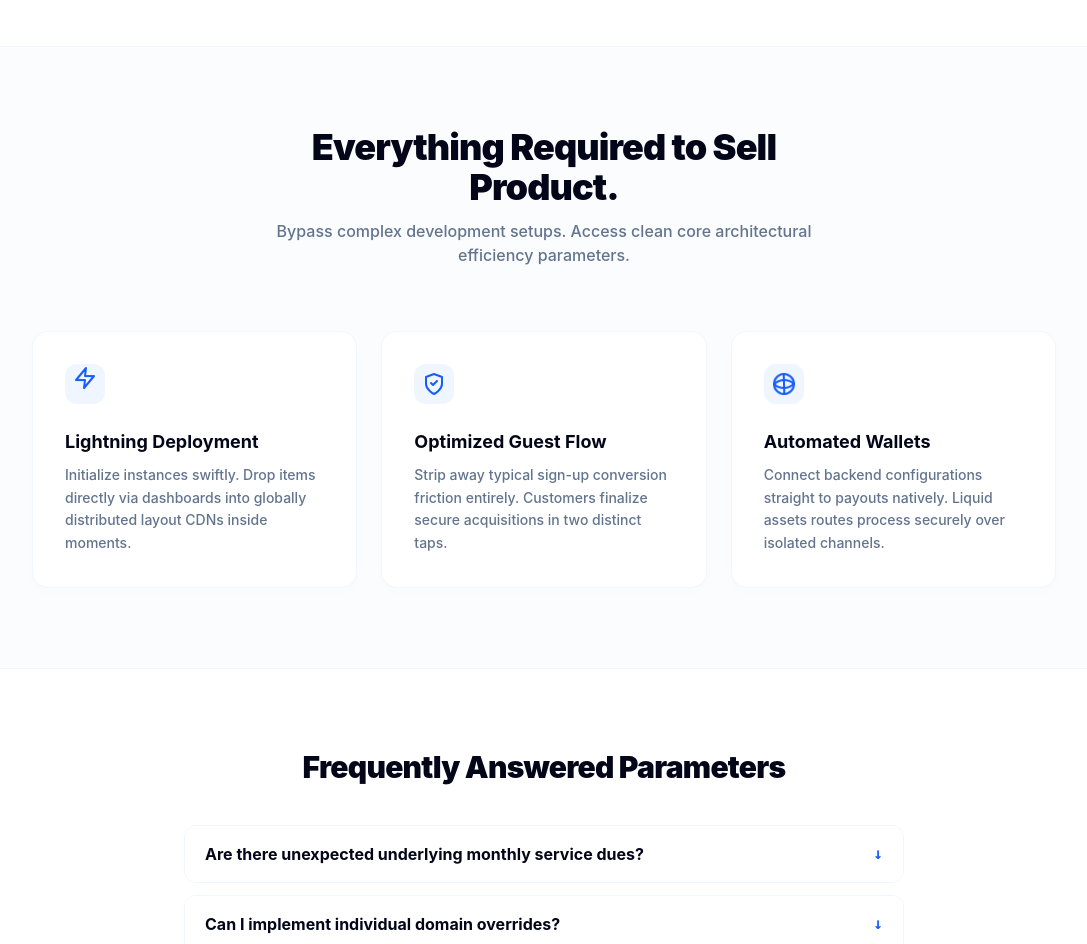
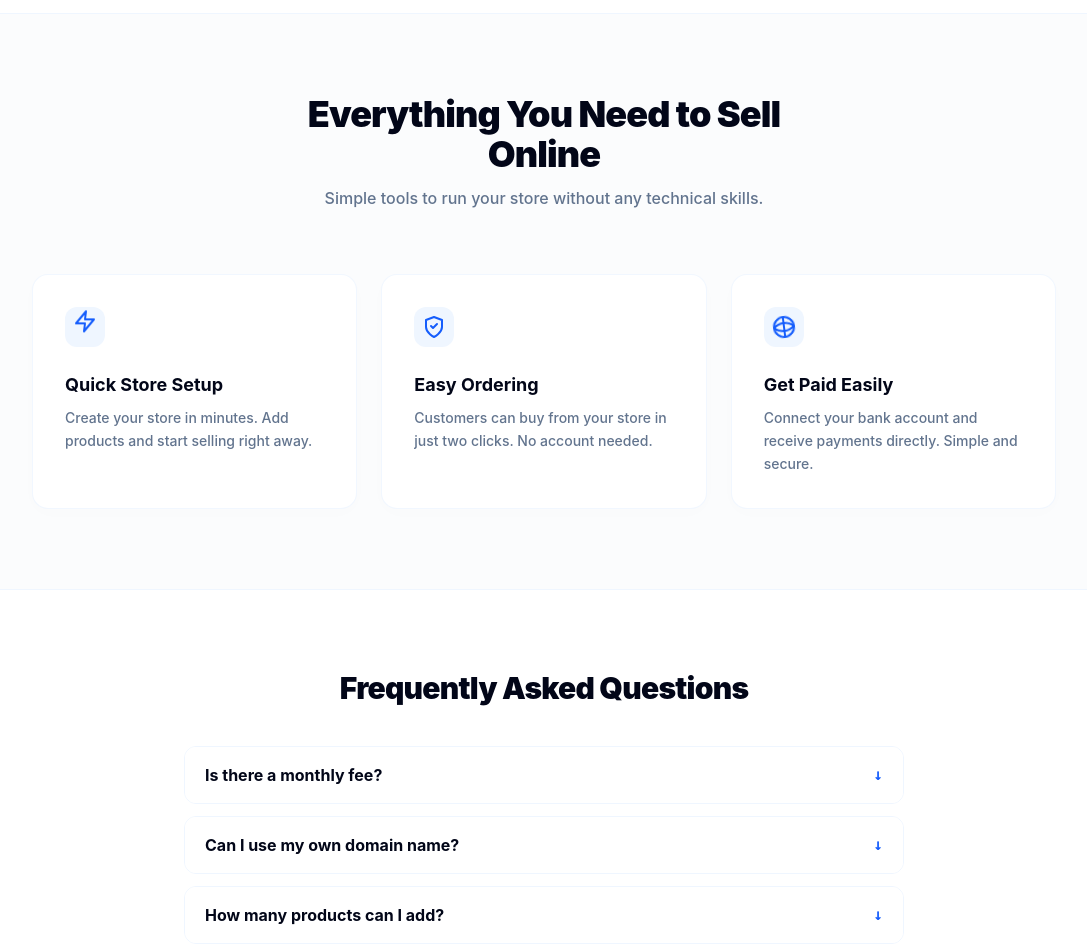
Before and after one commit to YOMIT3CH/brandeur, a React (Vite) app: page / in a window 1280 px wide. Shown: the part 1010-1954 px from the top of the page, without its empty margins (96-1183 px from the left). Built offline with nearby package versions, Linux system fonts and the light colour scheme.

Commit message:
Add files via upload

```diff
--- a/src/components/LandingPage.jsx
+++ b/src/components/LandingPage.jsx
@@ -81,7 +81,7 @@ export default function LandingPage() {
             </h1>
 
             <p className="text-base sm:text-lg md:text-xl text-slate-500 max-w-2xl mx-auto mb-10 font-normal leading-relaxed">
-                        Instantly dispatch your personal custom store routing links, seamlessly control inventory metrics, and channel payouts direct. No overhead configuration necessary.
+                Create your online store in minutes. Add products, manage orders, and get paid - all without any coding or setup fees.
             </p>
 
                     <div className="flex flex-col sm:flex-row justify-center items-center gap-3 max-w-sm sm:max-w-none mx-auto">
@@ -137,8 +137,8 @@ export default function LandingPage() {
             <section id="features" className="py-20 px-4 sm:px-6 bg-slate-50/50 border-y border-blue-50">
                 <div className={`max-w-5xl mx-auto transition-all duration-1000 delay-300 transform ${visibleSections.bento ? 'opacity-100 translate-y-0' : 'opacity-0 translate-y-6'}`}>
                     <div className="max-w-xl mx-auto text-center mb-16">
-                        <h2 className="text-2xl sm:text-4xl font-black tracking-tight text-slate-950 mb-3">Everything Required to Sell Product.</h2>
-                        <p className="text-sm sm:text-base text-slate-500 font-medium">Bypass complex development setups. Access clean core architectural efficiency parameters.</p>
+                        <h2 className="text-2xl sm:text-4xl font-black tracking-tight text-slate-950 mb-3">Everything You Need to Sell Online</h2>
+                        <p className="text-sm sm:text-base text-slate-500 font-medium">Simple tools to run your store without any technical skills.</p>
                     </div>
 
                     <div className="grid grid-cols-1 md:grid-cols-3 gap-6">
@@ -147,9 +147,9 @@ export default function LandingPage() {
                             <div className="w-10 h-10 flex items-center justify-center bg-blue-50 rounded-xl mb-6 group-hover:bg-blue-600 group-hover:text-white text-blue-600 transition-colors duration-300">
                                 <BoltIcon className="w-6 h-6" />
                             </div>
-                            <h3 className="text-lg font-bold text-slate-950 mb-2">Lightning Deployment</h3>
+                            <h3 className="text-lg font-bold text-slate-950 mb-2">Quick Store Setup</h3>
                             <p className="text-slate-500 text-xs sm:text-sm leading-relaxed font-medium">
-                                Initialize instances swiftly. Drop items directly via dashboards into globally distributed layout CDNs inside moments.
+                                Create your store in minutes. Add products and start selling right away.
                             </p>
                         </div>
 
@@ -158,9 +158,9 @@ export default function LandingPage() {
                             <div className="w-10 h-10 flex items-center justify-center bg-blue-50 rounded-xl mb-6 group-hover:bg-blue-600 group-hover:text-white text-blue-600 transition-colors duration-300">
                                 <ShieldCheckIcon className="w-6 h-6" />
                             </div>
-                            <h3 className="text-lg font-bold text-slate-950 mb-2">Optimized Guest Flow</h3>
+                            <h3 className="text-lg font-bold text-slate-950 mb-2">Easy Ordering</h3>
                             <p className="text-slate-500 text-xs sm:text-sm leading-relaxed font-medium">
-                                Strip away typical sign-up conversion friction entirely. Customers finalize secure acquisitions in two distinct taps.
+                                Customers can buy from your store in just two clicks. No account needed.
                             </p>
                         </div>
 
@@ -169,9 +169,9 @@ export default function LandingPage() {
                             <div className="w-10 h-10 flex items-center justify-center bg-blue-50 rounded-xl mb-6 group-hover:bg-blue-600 group-hover:text-white text-blue-600 transition-colors duration-300">
                                 <GlobeIcon className="w-6 h-6" />
                             </div>
-                            <h3 className="text-lg font-bold text-slate-950 mb-2">Automated Wallets</h3>
+                            <h3 className="text-lg font-bold text-slate-950 mb-2">Get Paid Easily</h3>
                             <p className="text-slate-500 text-xs sm:text-sm leading-relaxed font-medium">
-                                Connect backend configurations straight to payouts natively. Liquid assets routes process securely over isolated channels.
+                                Connect your bank account and receive payments directly. Simple and secure.
                             </p>
                         </div>
                     </div>
@@ -181,13 +181,13 @@ export default function LandingPage() {
             {/* 5. Clean Interactive FAQ Accordion Block */}
             <section className="py-20 px-4 sm:px-6 max-w-3xl mx-auto">
                 <div className={`transition-all duration-1000 delay-400 transform ${visibleSections.faq ? 'opacity-100 translate-y-0' : 'opacity-0 translate-y-6'}`}>
-                    <h2 className="text-2xl sm:text-3xl font-black tracking-tight text-center text-slate-950 mb-10">Frequently Answered Parameters</h2>
+                    <h2 className="text-2xl sm:text-3xl font-black tracking-tight text-center text-slate-950 mb-10">Frequently Asked Questions</h2>
 
                     <div className="space-y-3">
                         {[
-                            { q: "Are there unexpected underlying monthly service dues?", a: "Negative. Standard infrastructure access configuration relies squarely upon minimal native allocation splits strictly per transactional checkout execution." },
-                            { q: "Can I implement individual domain overrides?", a: "Affirmative. The merchant administrative dashboard provides interface points to map domain layers instantly across custom names safely." },
-                            { q: "How are inventory limits restricted?", a: "Core structural layouts allow independent vendors infinite item additions, supported directly through integrated object databases." }
+                            { q: "Is there a monthly fee?", a: "No hidden fees. You only pay a small percentage when you make a sale." },
+                            { q: "Can I use my own domain name?", a: "Yes! You can connect your own domain to your store from your dashboard." },
+                            { q: "How many products can I add?", a: "You can add as many products as you want. There are no limits." }
                         ].map((faq, idx) => (
                             <div key={idx} className="border border-blue-50 bg-white rounded-xl overflow-hidden transition-all duration-300">
                                 <button
```
Lines whose indentation alone changed are shown as unchanged.
